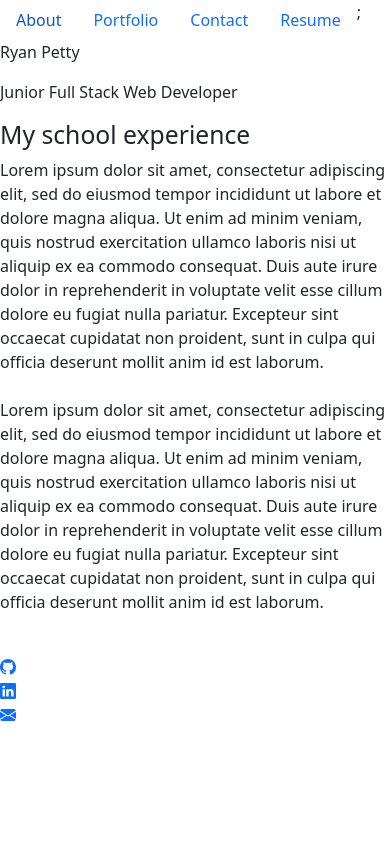
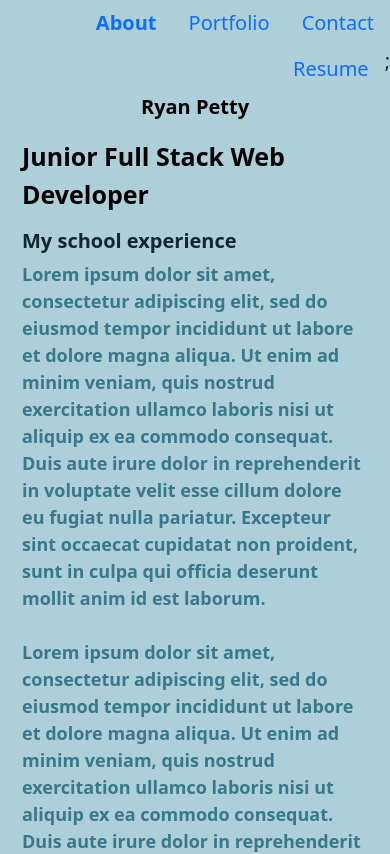
Before and after one commit to Ryebread5555/react-portfolio, a React (Create React App) app: page / in a window 390 px wide. Shown: the top 854 px of the page. Built offline with nearby package versions, Linux system fonts and the light colour scheme.

Commit message:
updated CSS for page

```diff
--- a/src/index.css
+++ b/src/index.css
@@ -11,3 +11,226 @@ code {
   font-family: source-code-pro, Menlo, Monaco, Consolas, 'Courier New',
     monospace;
 }
+
+/* added css */
+* {
+  background: #adcfd8;
+  box-sizing: border-box;
+}
+
+p {
+  font-size: 20px;
+  color: #38788a;
+  font-weight: bold;
+}
+
+h1 {
+  margin: auto 30px;
+  padding: 10px;
+  color: #38788a;
+  font-weight: bold;
+}
+
+#about-container, #image-container, .education-container {
+  margin: 0px 10px;
+}
+
+.contact, .education, .key-title, .name, .resume, .title {
+  font-weight: bold;
+  color: #26505c;
+}
+
+/* About */
+
+.profile-pic {
+  width: 200px;
+  height: 200px;
+  border-radius: 50%;
+  margin: auto 70px;
+}
+
+.name {
+  font-size: 4rem;
+  color: #13282e;
+  display: flex;
+  align-content: center;
+  justify-content: center;
+}
+
+.job {
+  font-size: 2rem;
+  color: #13282e;
+  display: flex;
+  align-content: center;
+  justify-content: center;
+}
+
+.education {
+  font-weight: bold;
+  color: #13282e;
+}
+
+.card {
+  background-color: #63B8FF;
+  border-radius: 2px;
+  height: 640px;
+  margin: 2rem;
+  position: relative;
+  width: 480px;
+  box-shadow: 0 3px 6px #6E7B8B;
+  text-align: center;
+}
+
+/* portfolio */
+
+.card > .img-container {
+  height: 50%;
+  overflow: hidden;
+  text-align: center;
+  border-radius: 10px;
+  background-color: #13282e;
+}
+
+.card > .img-container > img {
+  width: 100%;
+  padding: 25px;
+  background-color: #13282e;
+}
+
+.card > .content {
+  padding-right: 1rem;
+  font-size: 16px;
+  background-color: #00C78C;
+  color: black;
+  font-weight: bold;
+}
+
+.card > .content > ul {
+  list-style-type: none;
+  background-color: #00C78C;
+}
+
+.card > .content > ul > li > p {
+  margin-top: 18px;
+  background-color: #00C78C;
+}
+
+.project-icons {
+  font-size: 2rem;
+  background-color: #00C78C;
+}
+
+.project-icons:hover {
+  cursor: pointer;
+}
+
+.project-description {
+  font-weight: normal;
+  color: black;
+}
+
+.project-title {
+  color: black;
+}
+
+.wrapper {
+  padding-top: 50px;
+  height: 100%;
+  display: flex;
+  flex-flow: row wrap;
+  padding: 20px;
+  justify-content: space-around;
+  align-content: flex-start;
+  overflow: auto;
+}
+
+/* footer */
+
+.page-footer {
+  display: flex;
+  justify-content: center;
+  align-items: center;
+}
+
+.page-footer a {
+  font-size: 64px;
+  cursor: pointer;
+  margin: 0 10px;
+}
+
+/* nav */
+
+.nav {
+  justify-content: flex-start;
+  font-size: 32px;
+}
+
+.nav-link:hover, .link:hover {
+  font-weight: bold;
+  text-decoration: none;
+}
+
+.nav-link.active {
+  font-weight: bold;
+}
+
+/* contact */
+
+#contact-form {
+  margin: 15px 500px;
+  font-size: 18px;
+  color: black;
+  font-weight: bold;
+}
+
+.btn-outline-dark {
+  box-shadow: 0px 3px 0px black;
+  font-weight: bold;
+}
+
+/* resume */
+
+.resume-container {
+  margin: 20px 50px;
+  color: #3D59AB;
+  font-weight: bold;
+  display: flex;
+  justify-content: center;
+  align-content: center;
+  font-size: 26px;
+}
+
+@media screen and (max-width: 767px) {
+  p, .resume-container {
+    font-size: 18px;
+  }
+
+  .education, .resume {
+    font-size: 20px;
+  }
+
+  .image {
+    width: 200%;
+    height: 100%;
+  }
+
+  .name {
+    font-size: 20px;
+    color: black;
+    letter-spacing: normal;
+  }
+
+  .job {
+    font-size: 25px;
+    color: black;
+  }
+
+  .nav {
+    justify-content: flex-end;
+    font-size: 20px;
+  }
+
+  .contact-icons, .icon-text {
+    margin: auto 50%;
+  }
+}
```
